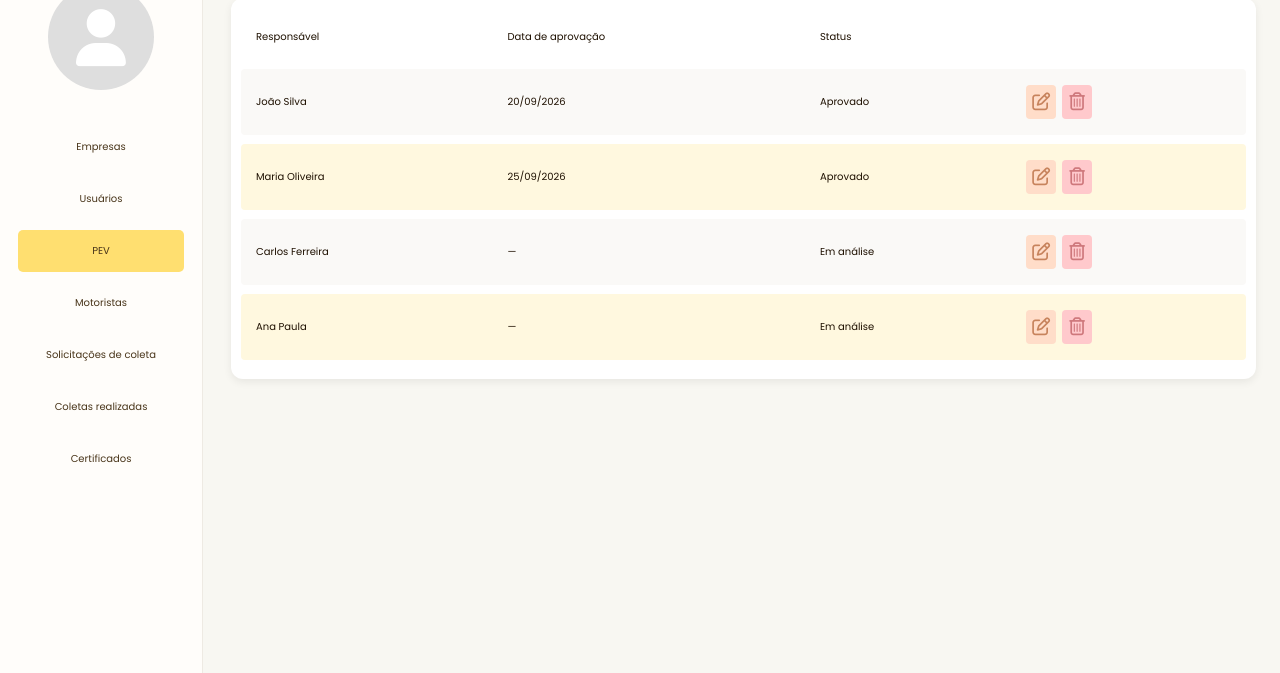
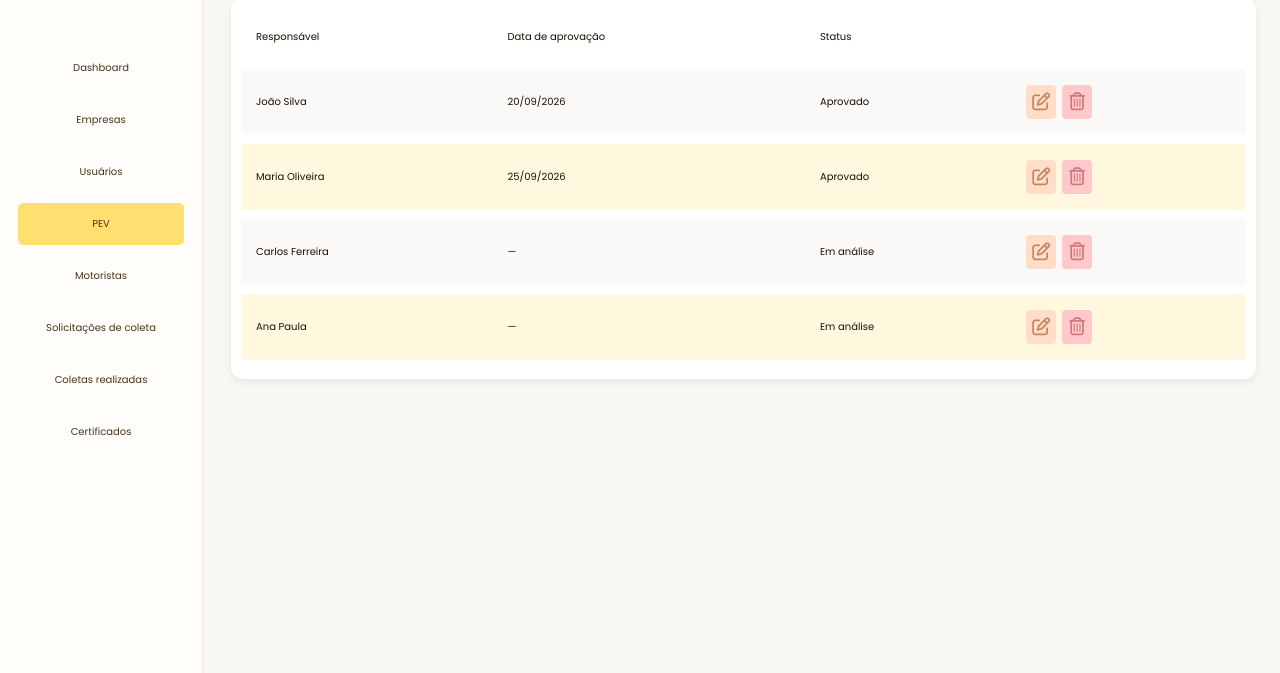
Before and after one commit to Olius-Inter/Olius_Ds_Primeiro, a plain HTML site: page Crud/html/pev.html in a window 1280 px wide. Shown: the part 127-800 px from the top of the page. Drawn offline with Linux system fonts and the light colour scheme.

Commit message:
Atualizei as páginas principais

```diff
--- a/Crud/css/certificados.css
+++ b/Crud/css/certificados.css
@@ -33,20 +33,13 @@ body {
     object-fit: contain;
 }
 
-.perfil {
-    width: 106px;
-    height: 106px;
-    background-color: #dedede;
-    border-radius: 50%;
-    margin: 62px auto 36px;
-    display: flex;
-    align-items: center;
-    justify-content: center;
-    color: white;
-    font-size: 57px;
-    overflow: hidden;
+.caixa {
+    width: 100%;
+    height: 60px;
+    background-color: #fffdfa;
+    border-radius: 10px;
+    margin: 40px auto 25px;
 }
-
 nav {
     display: flex;
     flex-direction: column;
--- a/Crud/css/coletas.css
+++ b/Crud/css/coletas.css
@@ -33,18 +33,12 @@ body {
     object-fit: contain;
 }
 
-.perfil {
-    width: 106px;
-    height: 106px;
-    background-color: #dedede;
-    border-radius: 50%;
-    margin: 62px auto 36px;
-    display: flex;
-    align-items: center;
-    justify-content: center;
-    color: white;
-    font-size: 57px;
-    overflow: hidden;
+.caixa {
+    width: 100%;
+    height: 60px;
+    background-color: #fffdfa;
+    border-radius: 10px;
+    margin: 40px auto 25px;
 }
 
 nav {
--- a/Crud/css/empresas.css
+++ b/Crud/css/empresas.css
@@ -1,3 +1,4 @@
+
 * {
     margin: 0;
     padding: 0;
@@ -33,18 +34,13 @@ body {
     object-fit: contain;
 }
 
-.perfil {
-    width: 106px;
-    height: 106px;
-    background-color: #dedede;
-    border-radius: 50%;
-    margin: 62px auto 36px;
-    display: flex;
-    align-items: center;
-    justify-content: center;
-    color: white;
-    font-size: 57px;
-    overflow: hidden;
+
+.caixa {
+    width: 100%;
+    height: 60px;
+    background-color: #fffdfa;
+    border-radius: 10px;
+    margin: 40px auto 25px;
 }
 
 nav {
@@ -205,10 +201,8 @@ td a {
         width: 85px;
     }
 
-    .perfil {
-        width: 70px;
-        height: 70px;
-        font-size: 38px;
+    .caixa {
+        height: 100px;
         margin-top: 40px;
     }
 
--- a/Crud/css/motoristas.css
+++ b/Crud/css/motoristas.css
@@ -33,18 +33,12 @@ body {
     object-fit: contain;
 }
 
-.perfil {
-    width: 106px;
-    height: 106px;
-    background-color: #dedede;
-    border-radius: 50%;
-    margin: 62px auto 36px;
-    display: flex;
-    align-items: center;
-    justify-content: center;
-    color: white;
-    font-size: 57px;
-    overflow: hidden;
+.caixa {
+    width: 100%;
+    height: 60px;
+    background-color: #fffdfa;
+    border-radius: 10px;
+    margin: 40px auto 25px;
 }
 
 nav {
--- a/Crud/css/pev.css
+++ b/Crud/css/pev.css
@@ -34,20 +34,13 @@ body {
     object-fit: contain;
 }
 
-.perfil {
-    width: 106px;
-    height: 106px;
-    background-color: #dedede;
-    border-radius: 50%;
-    margin: 62px auto 36px;
-    display: flex;
-    align-items: center;
-    justify-content: center;
-    color: white;
-    font-size: 57px;
-    overflow: hidden;
+.caixa {
+    width: 100%;
+    height: 60px;
+    background-color: #fffdfa;
+    border-radius: 10px;
+    margin: 40px auto 25px;
 }
-
 nav {
     display: flex;
     flex-direction: column;
--- a/Crud/css/solicitacoes.css
+++ b/Crud/css/solicitacoes.css
@@ -33,18 +33,12 @@ body {
     object-fit: contain;
 }
 
-.perfil {
-    width: 106px;
-    height: 106px;
-    background-color: #dedede;
-    border-radius: 50%;
-    margin: 62px auto 36px;
-    display: flex;
-    align-items: center;
-    justify-content: center;
-    color: white;
-    font-size: 57px;
-    overflow: hidden;
+.caixa {
+    width: 100%;
+    height: 60px;
+    background-color: #fffdfa;
+    border-radius: 10px;
+    margin: 40px auto 25px;
 }
 
 nav {
--- a/Crud/css/usuarios.css
+++ b/Crud/css/usuarios.css
@@ -33,18 +33,12 @@ body {
     object-fit: contain;
 }
 
-.perfil {
-    width: 106px;
-    height: 106px;
-    background-color: #dedede;
-    border-radius: 50%;
-    margin: 62px auto 36px;
-    display: flex;
-    align-items: center;
-    justify-content: center;
-    color: white;
-    font-size: 57px;
-    overflow: hidden;
+.caixa {
+    width: 100%;
+    height: 60px;
+    background-color: #fffdfa;
+    border-radius: 10px;
+    margin: 40px auto 25px;
 }
 
 nav {
--- a/Crud/html/pev.html
+++ b/Crud/html/pev.html
@@ -1,3 +1,4 @@
+
 <!DOCTYPE html>
 <html lang="pt-br">
 
@@ -9,25 +10,29 @@
 
     <link rel="stylesheet" href="../css/pev.css">
 
-    <link href="https://fonts.googleapis.com/css2?family=Poppins:wght@300;400;500;600&display=swap" rel="stylesheet">
+    <link
+        href="https://fonts.googleapis.com/css2?family=Poppins:wght@300;400;500;600&display=swap"
+        rel="stylesheet"
+    >
 
-    <link rel="stylesheet" href="https://cdnjs.cloudflare.com/ajax/libs/font-awesome/6.5.0/css/all.min.css">
+    <link
+        rel="stylesheet"
+        href="https://cdnjs.cloudflare.com/ajax/libs/font-awesome/6.5.0/css/all.min.css"
+    >
 </head>
 
 <body>
 
-    <!-- menu lateral -->
+    <!-- Menu lateral -->
     <aside class="menu">
 
         <div class="logo">
             <img src="../logo.png.png" alt="Logo Olius">
         </div>
 
-        <div class="perfil">
-            <i class="fa-solid fa-user"></i>
-        </div>
-
+         <div class="caixa"></div>
         <nav>
+            <a href="adm.html">Dashboard</a>
             <a href="empresas.html">Empresas</a>
             <a href="usuarios.html">Usuários</a>
             <a href="pev.html" class="ativo">PEV</a>
@@ -39,15 +44,18 @@
 
     </aside>
 
-    <!-- conteúdo principal -->
+    <!-- Conteúdo principal -->
     <main class="conteudo">
 
         <header class="topo">
             <h1>Pontos de coleta (PEV)</h1>
 
-            <button class="adicionar">+ Adicionar PEV</button>
+            <a href="novo-pev.html" class="adicionar">
+                + Adicionar PEV
+            </a>
         </header>
 
+        <!-- Tabela de pontos de coleta -->
         <section class="tabela-container">
 
             <table>
@@ -66,10 +74,11 @@
                         <td>20/09/2026</td>
                         <td>Aprovado</td>
                         <td class="acoes">
-                            <button class="editar" title="Editar">
+                            <button type="button" class="editar" title="Editar">
                                 <i class="fa-regular fa-pen-to-square"></i>
                             </button>
-                            <button class="excluir" title="Excluir">
+
+                            <button type="button" class="excluir" title="Excluir">
                                 <i class="fa-regular fa-trash-can"></i>
                             </button>
                         </td>
@@ -80,10 +89,11 @@
                         <td>25/09/2026</td>
                         <td>Aprovado</td>
                         <td class="acoes">
-                            <button class="editar" title="Editar">
+                            <button type="button" class="editar" title="Editar">
                                 <i class="fa-regular fa-pen-to-square"></i>
                             </button>
-                            <button class="excluir" title="Excluir">
+
+                            <button type="button" class="excluir" title="Excluir">
                                 <i class="fa-regular fa-trash-can"></i>
                             </button>
                         </td>
@@ -94,10 +104,11 @@
                         <td>—</td>
                         <td>Em análise</td>
                         <td class="acoes">
-                            <button class="editar" title="Editar">
+                            <button type="button" class="editar" title="Editar">
                                 <i class="fa-regular fa-pen-to-square"></i>
                             </button>
-                            <button class="excluir" title="Excluir">
+
+                            <button type="button" class="excluir" title="Excluir">
                                 <i class="fa-regular fa-trash-can"></i>
                             </button>
                         </td>
@@ -108,10 +119,11 @@
                         <td>—</td>
                         <td>Em análise</td>
                         <td class="acoes">
-                            <button class="editar" title="Editar">
+                            <button type="button" class="editar" title="Editar">
                                 <i class="fa-regular fa-pen-to-square"></i>
                             </button>
-                            <button class="excluir" title="Excluir">
+
+                            <button type="button" class="excluir" title="Excluir">
                                 <i class="fa-regular fa-trash-can"></i>
                             </button>
                         </td>
```
Also changed, not shown: Crud/html/certificados.html (+2 -3 lines), Crud/html/coletas.html (+2 -3 lines), Crud/html/empresas.html (+69 -19 lines), Crud/html/motoristas.html (+30 -16 lines), Crud/html/solicitacoes.html (+39 -14 lines), Crud/html/usuarios.html (+2 -3 lines).
